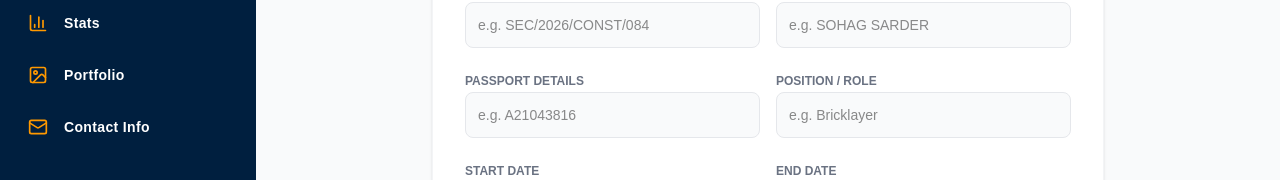
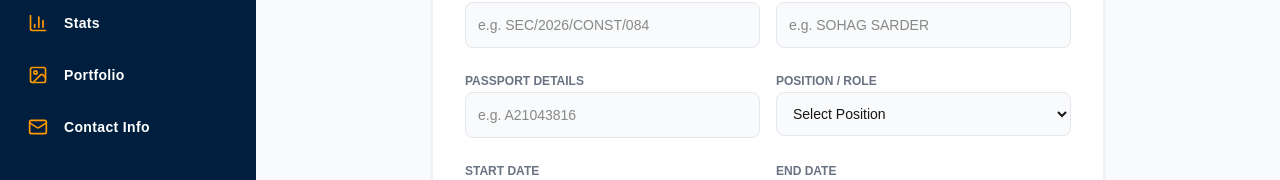
Before and after one commit to naimprince010-ship-it/secbd, a Next.js app: page /admin/certificates in a window 1280 px wide. Shown: the part 319-499 px from the top of the page. Built offline with nearby package versions, Linux system fonts and the light colour scheme; no server answers; sample sign-in values are in the browser's storage.

Commit message:
feat: Replace position input with select dropdown

```diff
--- a/src/components/admin/AddForm.tsx
+++ b/src/components/admin/AddForm.tsx
@@ -20,7 +20,7 @@ export default function AddForm() {
     password: ''
   });
 
-  const handleChange = (e: React.ChangeEvent<HTMLInputElement>) => {
+  const handleChange = (e: React.ChangeEvent<HTMLInputElement | HTMLSelectElement>) => {
     setFormData({ ...formData, [e.target.name]: e.target.value });
   };
 
@@ -119,11 +119,18 @@ export default function AddForm() {
           </div>
           <div className="space-y-1">
             <label className="text-xs font-black text-gray-500 uppercase">Position / Role</label>
-            <input
-              type="text" name="position" value={formData.position} onChange={handleChange}
-              placeholder="e.g. Bricklayer" required
+            <select
+              name="position" value={formData.position} onChange={handleChange} required
               className="w-full bg-gray-50 border border-gray-200 rounded-lg p-3 text-sm focus:ring-2 focus:ring-safety-orange outline-none"
-            />
+            >
+              <option value="" disabled>Select Position</option>
+              <option value="Bricklayer (Mason)">Bricklayer (Mason)</option>
+              <option value="Electrician">Electrician</option>
+              <option value="Plumber">Plumber</option>
+              <option value="Carpenter (Kathmistri)">Carpenter (Kathmistri)</option>
+              <option value="Welder">Welder</option>
+              <option value="Painter">Painter</option>
+            </select>
           </div>
         </div>
 
```
